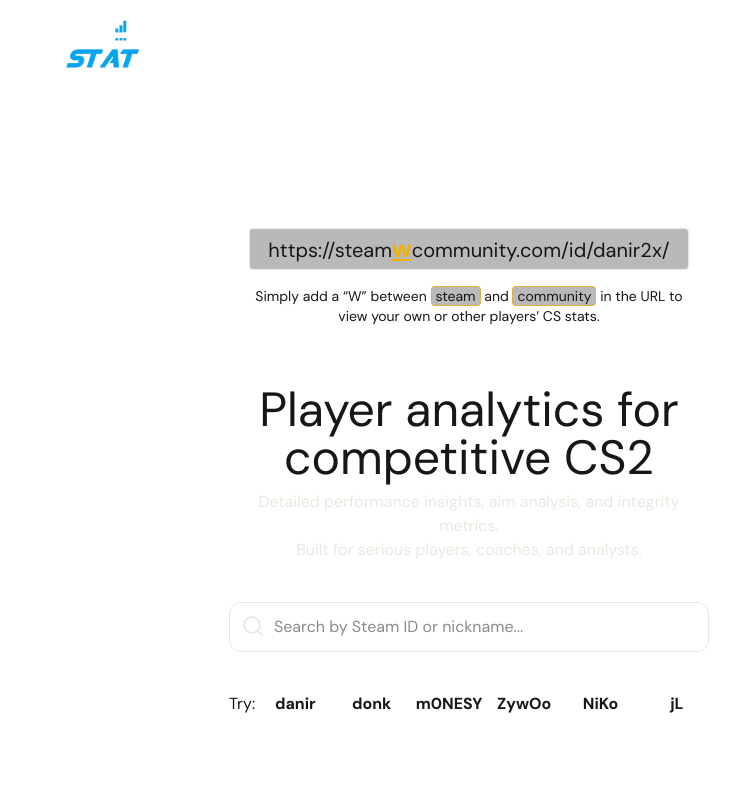
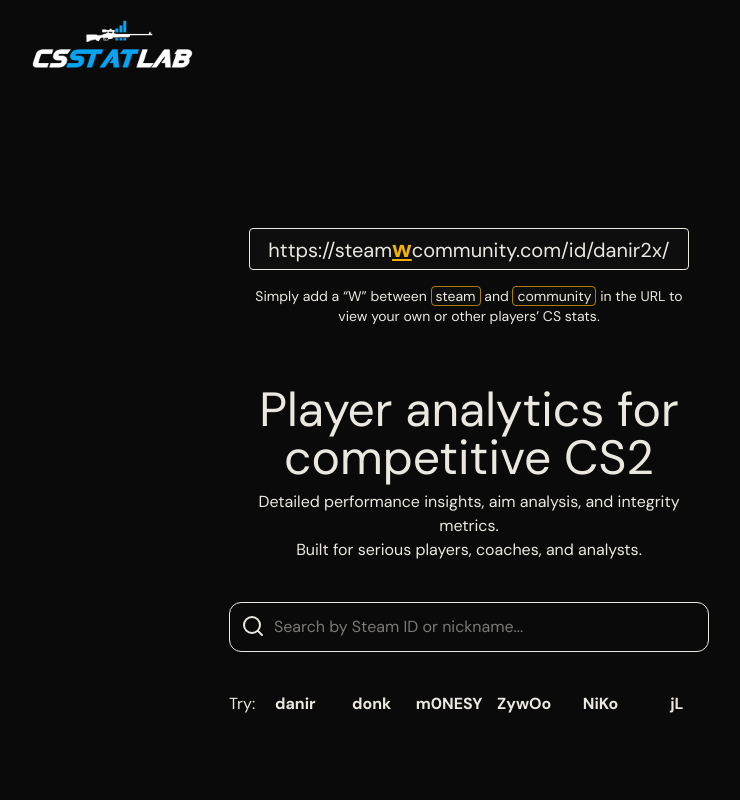
Before and after one commit to danielekeberg/CSStatLab, a Next.js app: page / in a window 1280 px wide. Shown: the top 800 px of the page, without its empty margins (171-911 px from the left). Built offline with nearby package versions, Linux system fonts and the light colour scheme.

Commit message:
Minor changes

```diff
--- a/app/components/FormatMatchTime.tsx
+++ b/app/components/FormatMatchTime.tsx
@@ -1,6 +1,10 @@
 export function formatMatchTime(iso: string): string {
     const now = new Date();
     const date = new Date(iso);
+
+    const day = String(date.getDay()).padStart(2, '0');
+    const month = String(date.getMonth() + 1).padStart(2, '0');
+    const year = String(date.getFullYear()).padStart(4, '0');
 
     const diffMs = now.getTime() - date.getTime();
     const diffSec = Math.floor(diffMs / 1000);
@@ -20,5 +24,7 @@
         return `${diffDays} day${diffDays !== 1 ? "s" : ""} ago`;
     }
 
-    return date.toLocaleDateString("no-NO")
+    const formatted = `${day}/${month}/${year}`;
+
+    return formatted;
 }
--- a/app/components/PlayerCard.tsx
+++ b/app/components/PlayerCard.tsx
@@ -24,7 +24,7 @@
                                 <div className="flex flex-col items-center">
                                     <Link className="hover:bg-neutral-900 p-1 transition rounded" target="_blank" href={`https://www.faceit.com/en/players/${player?.faceit_raw?.nickname}`}><img src="/faceitlogo.png" className="h-8" /></Link>
                                     {player?.leetify_raw?.bans?.[0]?.platform === "faceit" && (
-                                        <p className="text-center bg-red-900/40 rounded-b w-full">Ban</p>
+                                        <div className="text-center bg-red-900/40 text-xs font-bold rounded-b w-full" title={`Banned: ${formatMatchTime(player?.leetify_raw?.bans?.[0]?.banned_since)}`}>Ban</div>
                                     )}
                                 </div>
                             }
--- a/app/components/RecentWins.tsx
+++ b/app/components/RecentWins.tsx
@@ -4,15 +4,13 @@
     rounds_lost: number;
 }
 export default function RecentWins({ matches }: { matches: Match[]}) {
-    console.log(matches);
-
     const last30 = matches.slice(0,30);
     const wins = last30.filter(match => match.rounds_won > match.rounds_lost).length;
     const loss = last30.filter(match => match.rounds_won < match.rounds_lost).length;
     const tie = last30.filter(match => match.rounds_won === match.rounds_lost).length;
     const totalMatches = wins + loss + tie;
     return(
-        <div className="grid grid-cols-1 md:grid-cols-4 gap-5 mt-5 px-4">
+        <div className="flex gap-5 mt-5 px-4">
             <div className="border border-neutral-500/20 p-2 rounded bg-neutral-900/50">
                 <h1 className="text-xl text-neutral-400">Winrate</h1>
                 <p className="text-2xl font-bold">{Math.round((wins / totalMatches) * 100)}%</p>
--- a/app/globals.css
+++ b/app/globals.css
@@ -1,15 +1,8 @@
 @import "tailwindcss";
 
 :root {
-  --background: #ffffff;
-  --foreground: #171717;
-}
-
-@media (prefers-color-scheme: dark) {
-  :root {
-    --background: #0a0a0a;
-    --foreground: #eae8e0;
-  }
+  --background: #0a0a0a;
+  --foreground: #eae8e0;
 }
 
 body {
```
